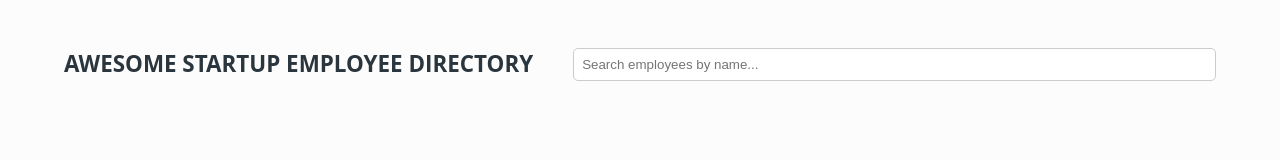
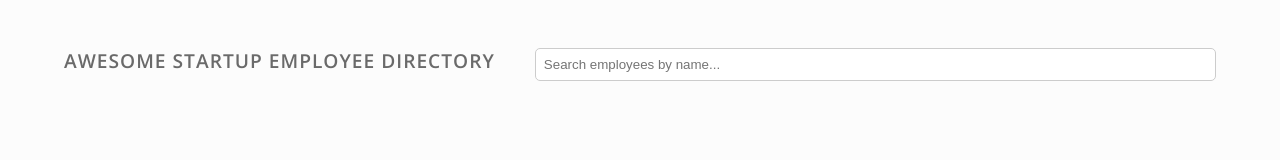
Before and after one commit to danpoynor/techdegree-project-08, a plain HTML site: page index.html in a window 1280 px wide. Drawn offline with nearby package versions, Linux system fonts and the light colour scheme; no server answers.

Commit message:
Font tweaks

```diff
--- a/index.html
+++ b/index.html
@@ -9,6 +9,9 @@
     <meta name="description" content="Awesome Startup Employee Directory">
     <link rel="stylesheet" href="styles.css">
     <script src="app.js" type="module"></script>
+    <link rel="preconnect" href="https://fonts.googleapis.com">
+    <link rel="preconnect" href="https://fonts.gstatic.com" crossorigin>
+    <link href="https://fonts.googleapis.com/css2?family=Open+Sans:wght@300;400;600&display=swap" rel="stylesheet">
   </head>
   <body>
     <main>
--- a/styles.css
+++ b/styles.css
@@ -18,8 +18,10 @@ body {
 }
 
 h1 {
-  color: #2a353d;
-  font-size: 1.4rem;
+  color: #6a6a6a;
+  font-size: 1.2rem;
+  font-weight: 600;
+  letter-spacing: 1px;
   text-transform: uppercase;
 }
 
@@ -29,7 +31,7 @@ h2 {
 
 h3,
 h4 {
-  color: #2a353d;
+  color: #4c565c;
   font-size: 1.2rem;
 }
 
@@ -123,7 +125,7 @@ section .hidden {
 .no-results {
   color: red;
   font-size: 1.4rem;
-  font-weight: bold;
+  font-weight: 600;
   margin-top: 1rem;
   text-align: center;
 }
```
